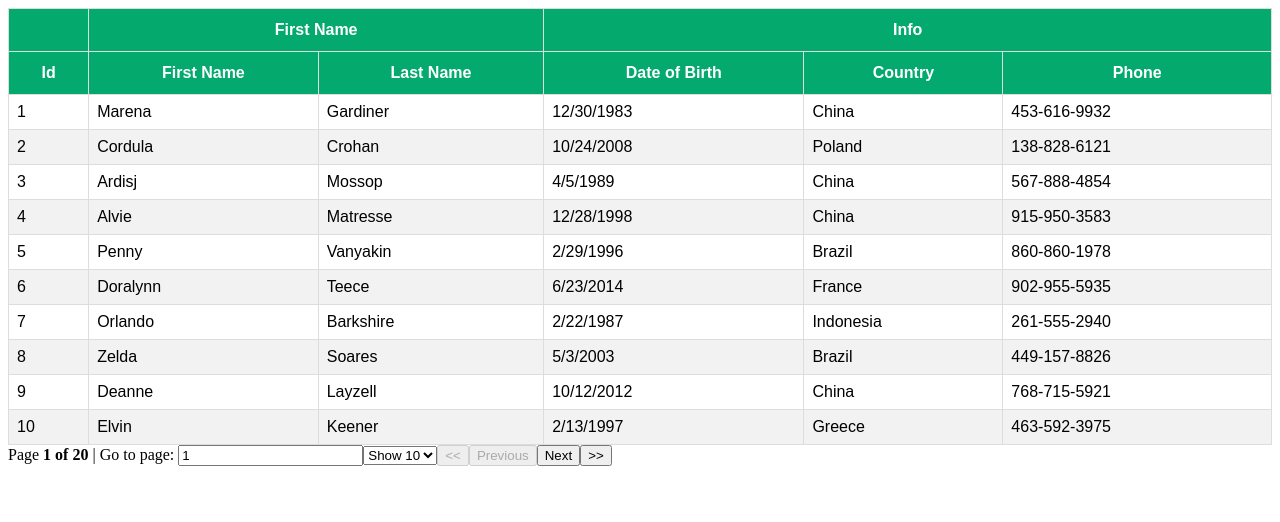
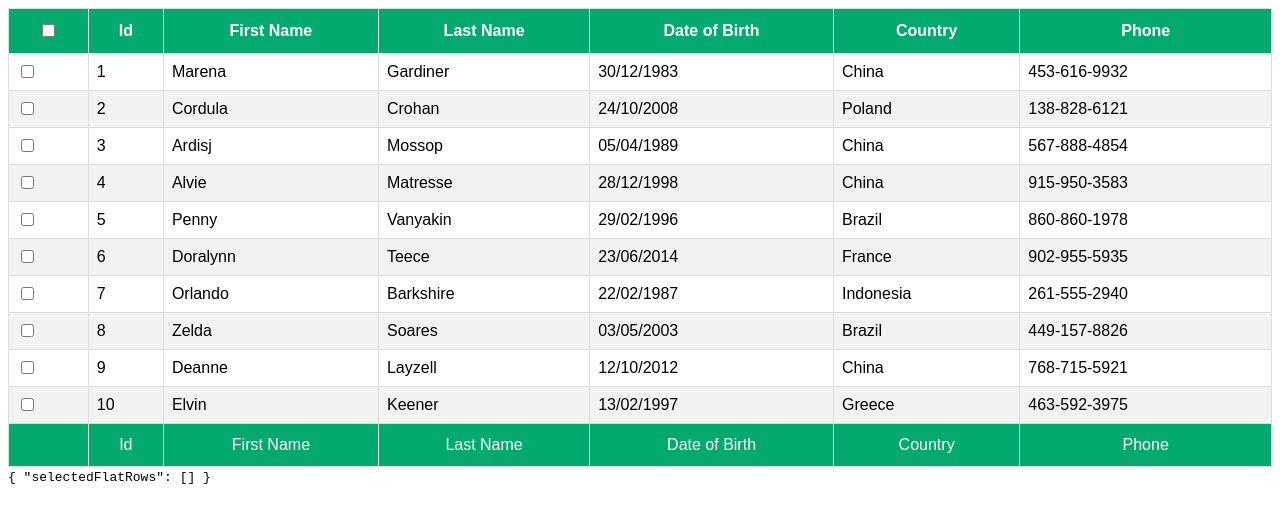
Before and after one commit to minde8888/react-table, a React (Create React App) app: page / in a window 1280 px wide. Shown: the top 522 px of the page. Built offline with nearby package versions, Linux system fonts and the light colour scheme.

Commit message:
RowSelection

```diff
--- a/src/App.tsx
+++ b/src/App.tsx
@@ -3,11 +3,12 @@ import BasicTable from './templates/product-table/product-table';
 import SortingTable from './templates/product-table/sorting-table';
 import FilteringTable from './templates/product-table/filtering-table';
 import PaginationTable from './templates/product-table/pagination-table';
+import RwoSelection from './templates/product-table/row-selection';
 
 function App() {
   return (
     <div className="App">
-      <PaginationTable />
+      <RwoSelection />
     </div>
   );
 }
--- a/src/components/columns/index.ts
+++ b/src/components/columns/index.ts
@@ -3,7 +3,7 @@ import { format } from "date-fns";
 import { CellProps, Column } from "react-table";
 import { ColumnFilter } from "../../templates/product-table/column-filter";
 
-interface Row {
+export interface Data {
   id: number;
   first_name: string;
   last_name: string;
@@ -14,7 +14,7 @@ interface Row {
   phone: string;
 }
 
-export const COLUMNS: Column<Row>[] = [
+export const COLUMNS: Column<Data>[] = [
   {
     Header: "Id",
     Footer: "Id",
@@ -34,7 +34,7 @@ export const COLUMNS: Column<Row>[] = [
     Header: "Date of Birth",
     Footer: "Date of Birth",
     accessor: "date_of_birth",
-    Cell: ({ value }: CellProps<Row, string>) =>
+    Cell: ({ value }: CellProps<Data, string>) =>
       format(new Date(value), "dd/MM/yyyy"),
 
     disableFilters: true,
@@ -51,11 +51,11 @@ export const COLUMNS: Column<Row>[] = [
   },
 ];
 
-type GroupColumn = Column<Row> & {
-  columns: Column<Row>[];
+type GroupColumn = Column<Data> & {
+  columns: Column<Data>[];
 };
 
-type TableColumn = Column<Row> | GroupColumn;
+type TableColumn = Column<Data> | GroupColumn;
 
 export const GROUP_COLUMNS: TableColumn[] = [
   { Header: "Id", Footer: "Id", accessor: "id" },
--- /dev/null
+++ b/src/templates/product-table/check-box.tsx
@@ -0,0 +1,22 @@
+import React, { forwardRef, useEffect, useRef, InputHTMLAttributes, MutableRefObject } from "react";
+
+interface CheckboxProps extends InputHTMLAttributes<HTMLInputElement> {
+    indeterminate?: boolean;
+}
+
+export const Checkbox = forwardRef<HTMLInputElement, CheckboxProps>(
+    ({ indeterminate = false, ...rest }, ref) => {
+        const defaultRef = useRef<HTMLInputElement>(null);
+        const resolvedRef = (ref as MutableRefObject<HTMLInputElement>) || defaultRef;
+
+        useEffect(() => {
+            if (resolvedRef && 'current' in resolvedRef && resolvedRef.current) {
+                resolvedRef.current.indeterminate = indeterminate;
+            }
+        }, [indeterminate, resolvedRef]);
+
+        return (
+            <input type="checkbox" ref={resolvedRef} {...rest} />
+        );
+    }
+);
--- /dev/null
+++ b/src/templates/product-table/row-selection.tsx
@@ -0,0 +1,113 @@
+import React, { useMemo } from 'react';
+import MOCK_DATA from '../../MOCK_DATA.json';
+import { COLUMNS, Data, GROUP_COLUMNS } from '../../components/columns/index';
+import { useRowSelect, useTable, Column, HeaderGroup, Row, CellProps } from 'react-table';
+import './table.css';
+import { Checkbox } from './check-box';
+
+const RowSelection: React.FC = () => {
+    const columns: Column<Data>[] = useMemo(() => COLUMNS, []);
+    const data: Data[] = useMemo(() => MOCK_DATA, []);
+
+    const tableInstance = useTable<Data>(
+        {
+            columns,
+            data,
+        },
+        useRowSelect,
+        (hooks) => {
+            hooks.visibleColumns.push((columns: Column<Data>[]) => [
+                {
+                    id: 'selection',
+                    Header: ({ getToggleAllRowsSelectedProps }: any) => (
+                        <Checkbox {...getToggleAllRowsSelectedProps()} />
+                    ),
+                    Cell: ({ row }: CellProps<Data>) => (
+                        <Checkbox {...row.getToggleRowSelectedProps()} />
+                    ),
+                },
+                ...columns,
+            ]);
+        }
+    );
+
+    const {
+        getTableProps,
+        getTableBodyProps,
+        headerGroups,
+        rows,
+        prepareRow,
+        footerGroups,
+        selectedFlatRows
+    } = tableInstance;
+
+    const firstPageRows = rows.slice(0, 10);
+
+    return (
+        <>
+            <table {...getTableProps()}>
+                <thead>
+                    {headerGroups.map((headerGroup: HeaderGroup<Data>) => {
+                        const { key, ...restHeaderGroupProps } = headerGroup.getHeaderGroupProps();
+                        return (
+                            <tr key={key} {...restHeaderGroupProps}>
+                                {headerGroup.headers.map((column) => {
+                                    const { key: headerKey, ...restHeaderProps } = column.getHeaderProps();
+                                    return (
+                                        <th key={headerKey} {...restHeaderProps}>
+                                            {column.render('Header')}
+                                        </th>
+                                    );
+                                })}
+                            </tr>
+                        );
+                    })}
+                </thead>
+                <tbody {...getTableBodyProps()}>
+                    {firstPageRows.map((row: any) => {
+                        prepareRow(row);
+                        const { key, ...restRowProps } = row.getRowProps();
+                        return (
+                            <tr key={key} {...restRowProps}>
+                                {row.cells.map((cell: any) => {
+                                    const { key: cellKey, ...restCellProps } = cell.getCellProps();
+                                    return (
+                                        <td key={cellKey} {...restCellProps}>
+                                            {cell.render('Cell')}
+                                        </td>
+                                    );
+                                })}
+                            </tr>
+                        );
+                    })}
+                </tbody>
+                <tfoot>
+                    {footerGroups.map((footerGroup: HeaderGroup<Data>) => {
+                        const { key: footerGroupKey, ...footerGroupProps } = footerGroup.getFooterGroupProps();
+                        return (
+                            <tr key={footerGroupKey} {...footerGroupProps}>
+                                {footerGroup.headers.map((column) => {
+                                    const { key: columnKey, ...footerProps } = column.getFooterProps();
+                                    return (
+                                        <td key={columnKey} {...footerProps}>
+                                            {column.render('Footer')}
+                                        </td>
+                                    );
+                                })}
+                            </tr>
+                        );
+                    })}
+                </tfoot>
+            </table>
+            <code>
+                {JSON.stringify(
+                    { selectedFlatRows: selectedFlatRows.map((row: any) => row.original) },
+                    null,
+                    2
+                )}
+            </code>
+        </>
+    );
+};
+
+export default RowSelection;
```
